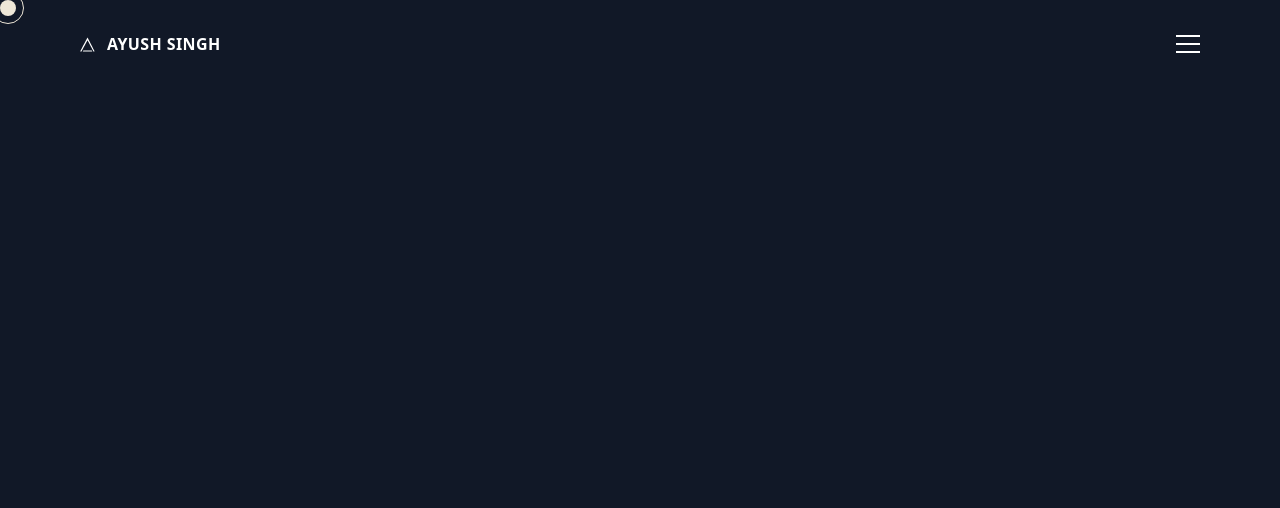
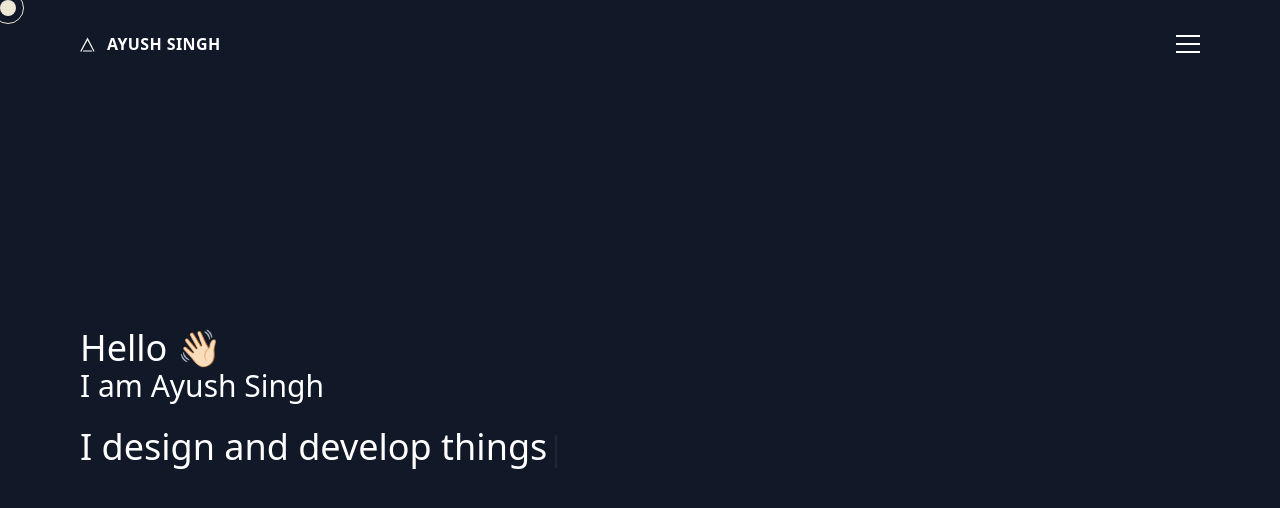
Before and after one commit to ayush013/folio, a Next.js app: page / in a window 1280 px wide. Shown: the top 508 px of the page. Built offline with nearby package versions, Linux system fonts and the light colour scheme.

Commit message:
Hero section component with Typed strings

```diff
--- a/components/common/header.tsx
+++ b/components/common/header.tsx
@@ -2,7 +2,7 @@ import Image from 'next/image';
 
 const Header = ({ children }) => {
     return (
-        <div className='w-full py-8 fixed top-0 2xl:container mx-auto xl:px-20 md:px-12 px-4'>
+        <nav className='w-full py-8 fixed top-0 2xl:container mx-auto xl:px-20 md:px-12 px-4'>
             <div className='relative flex justify-between'>
                 <a href='#home' className='flex gap-3 items-center link'>
                     <Image src='/logo.svg' alt='Logo - Ayush Singh' width={15} height={15} />
@@ -16,7 +16,7 @@ const Header = ({ children }) => {
                     {children}
                 </div>
             </div>
-        </div>
+        </nav>
     )
 }
 
--- a/components/common/menu.tsx
+++ b/components/common/menu.tsx
@@ -6,7 +6,7 @@ const Menu = () => {
     useEffect(() => {
         const anchorNodes = document.querySelectorAll('a[href^="#"]');
         anchorNodes.forEach(el => {
-            el.addEventListener('click', e => {
+            el.addEventListener('click', () => {
                 const checkbox: HTMLInputElement = document.querySelector('.checkbox-toggle');
                 checkbox.checked = false;
             })
--- /dev/null
+++ b/components/home/hero.tsx
@@ -0,0 +1,43 @@
+import { TYPED_STRINGS } from "../../constants";
+import { MutableRefObject, useEffect, useRef } from "react";
+import Typed from 'typed.js';
+
+const Hero = () => {
+
+    const typedEl: MutableRefObject<HTMLSpanElement> = useRef(null);
+
+    useEffect(() => {
+        const typed = new Typed(typedEl.current, {
+            strings: TYPED_STRINGS,
+            typeSpeed: 50,
+            backSpeed: 50,
+            backDelay: 8000,
+            loop: true
+        });
+
+        return () => typed.destroy();
+    }, [typedEl]);
+
+    return (
+        <section className='w-full flex items-center py-8 2xl:container mx-auto xl:px-20 md:px-12 px-4 min-h-screen'>
+            <div className='font-medium flex flex-col gap-5'>
+                <div>
+                    <p className='text-4xl'>Hello 👋🏻</p>
+                    <h1 className='text-3xl'>I am Ayush Singh</h1>
+                </div>
+
+                <p>
+                    <span className="text-4xl" ref={typedEl}></span>
+                </p>
+                <style global jsx>
+                    {`
+                    .typed-cursor {
+                        font-size: 2rem;
+                    }`}
+                </style>
+            </div>
+        </section>
+    )
+}
+
+export default Hero;
--- a/constants.ts
+++ b/constants.ts
@@ -26,3 +26,11 @@ export const MENULINKS = [
         ref: '#contact'
     }
 ]
+
+export const TYPED_STRINGS = [
+    'I design and develop things',
+    'I develop modern frontend applications',
+    'I design dynamic user experience',
+    'I design and develop motion',
+    'I bridge the gap between design and development'
+]
--- a/package.json
+++ b/package.json
@@ -12,7 +12,8 @@
     "next": "10.2.0",
     "react": "17.0.2",
     "react-dom": "17.0.2",
-    "sass": "^1.32.12"
+    "sass": "^1.32.12",
+    "typed.js": "^2.0.12"
   },
   "devDependencies": {
     "@types/react": "^17.0.4",
--- a/pages/index.tsx
+++ b/pages/index.tsx
@@ -7,6 +7,7 @@ import Header from '@/components/common/header'
 import Menu from '@/components/common/menu'
 import ProgressIndicator from '@/components/common/progress-indicator'
 import Cursor from '@/components/common/cursor'
+import Hero from '@/components/home/hero';
 
 let isDesktop;
 
@@ -27,11 +28,7 @@ export default function Home() {
           <Menu></Menu>
         </Header>
         <Cursor isDesktop></Cursor>
-        <section className='min-h-screen'></section>
-        <section className='min-h-screen'></section>
-        <section className='min-h-screen'></section>
-        <section className='min-h-screen'></section>
-        <section className='min-h-screen'></section>
+        <Hero></Hero>
       </Layout>
     </>
   )
```
Also changed, not shown: 1 other file (tests, documents, lock files or other folders).
